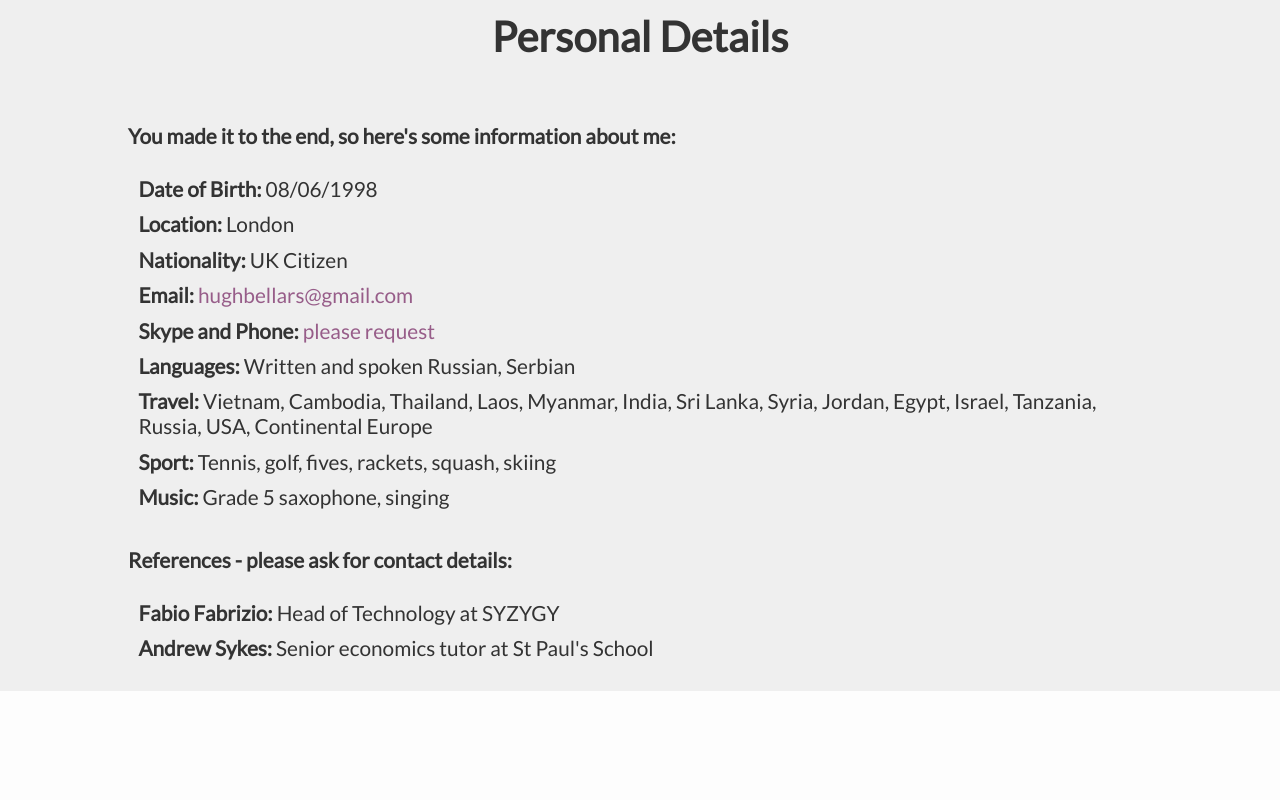
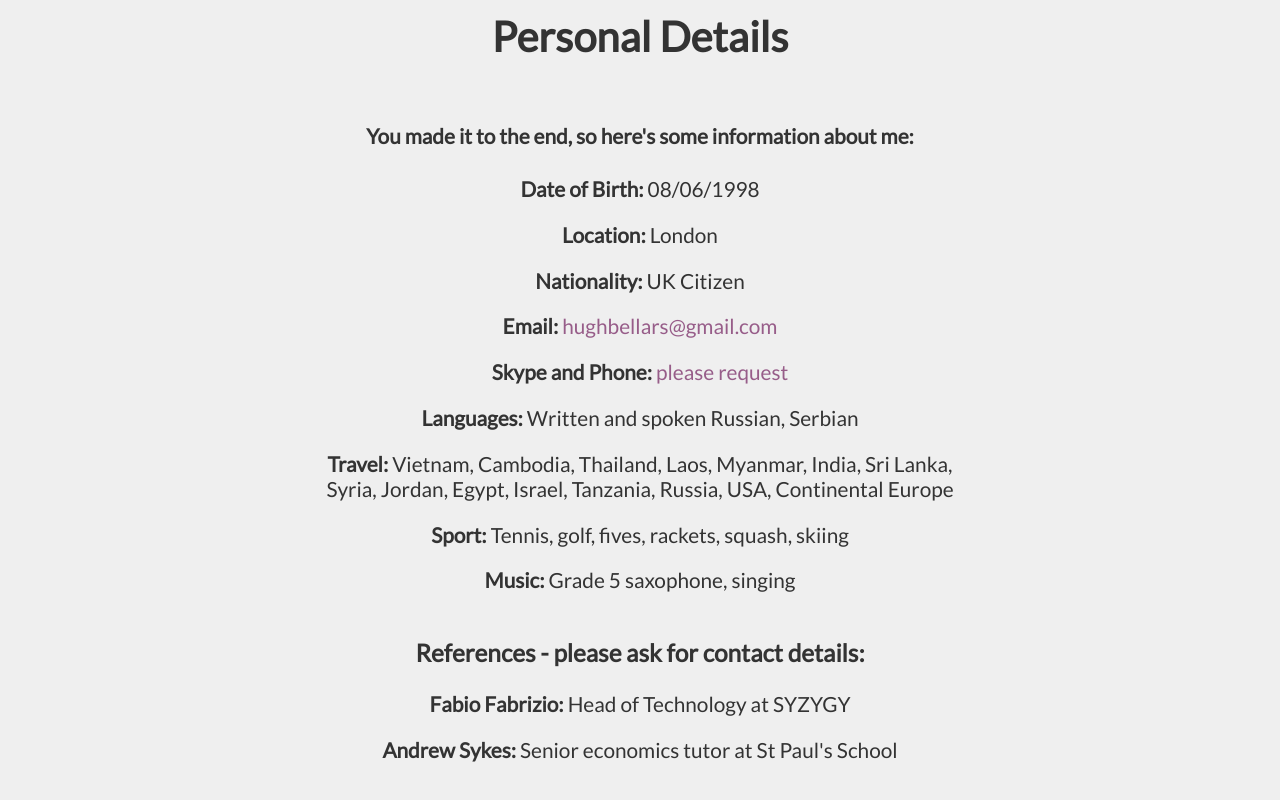
Before and after one commit to hughbe/hughbe.github.io, a React (Create React App) app: page /cv/1 in a window 1280 px wide. Shown: the part 4574-5374 px from the top of the page. Before the commit the page ends 5265 px from the top, so only its background shows below. Built offline with nearby package versions, Linux system fonts and the light colour scheme.

Commit message:
Cleanup CV personal section

```diff
--- a/src/CVPage.js
+++ b/src/CVPage.js
@@ -149,12 +149,12 @@ export default class CVPage extends Component {
             <p><strong>Skype and Phone:</strong> <a href="mailto:hughbellars@gmail.com">please request</a></p>
 
             <p><strong>Languages:</strong> {CV.personal.languages}</p>
-            <p><strong>Travel:</strong> {CV.personal.travel}</p>
+            <p><strong>Travel:</strong> <span dangerouslySetInnerHTML={{__html: CV.personal.travel}} /></p>
             <p><strong>Sport:</strong> {CV.personal.sport}</p>
             <p><strong>Music:</strong> {CV.personal.music}</p>
           </div>
           <div className="personal-references">
-            <h4>References - please ask for contact details:</h4>
+            <h3>References - please ask for contact details:</h3>
             <p><strong>Fabio Fabrizio:</strong> Head of Technology at SYZYGY</p>
             <p><strong>Andrew Sykes:</strong> Senior economics tutor at St Paul's School</p>
           </div>
--- a/src/Content/CV/Personal.js
+++ b/src/Content/CV/Personal.js
@@ -1,6 +1,6 @@
 const Personal = {
   languages: 'Written and spoken Russian, Serbian',
-  travel: 'Vietnam, Cambodia, Thailand, Laos, Myanmar, India, Sri Lanka, Syria, Jordan, Egypt, Israel, Tanzania, Russia, USA, Continental Europe',
+  travel: 'Vietnam, Cambodia, Thailand, Laos, Myanmar, India, Sri Lanka, <br />Syria, Jordan, Egypt, Israel, Tanzania, Russia, USA, Continental Europe',
   sport: 'Tennis, golf, fives, rackets, squash, skiing',
   music: 'Grade 5 saxophone, singing'
 };
--- a/src/css/CVPage.css
+++ b/src/css/CVPage.css
@@ -65,8 +65,16 @@
   }
 }
 
+#personal-details-section {
+  text-align: center;
+}
+
+#personal-details-section h1 {
+  color: #2d3e50;
+}
+
 #personal-details-section p {
-  margin: 0.5em;
+  margin: 1em;
 }
 
 .cv-details {
```
